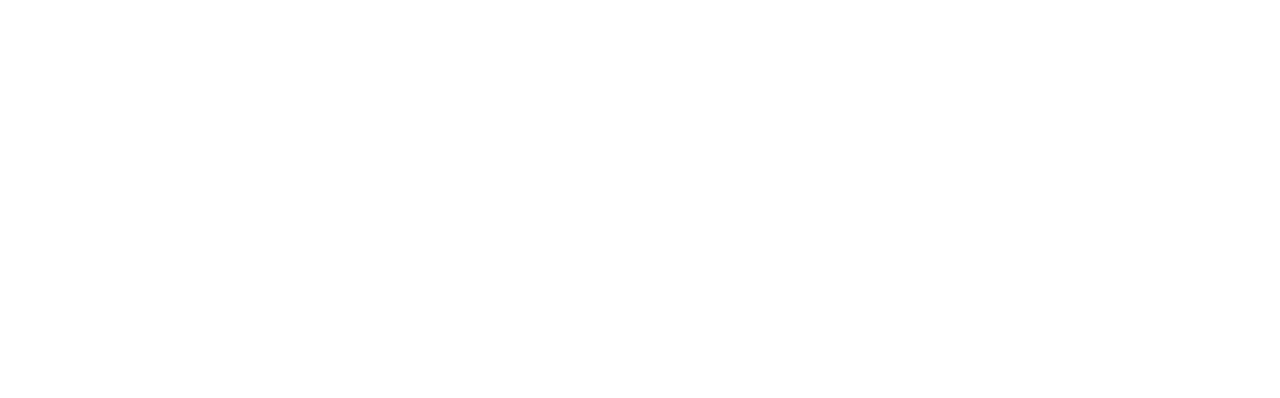
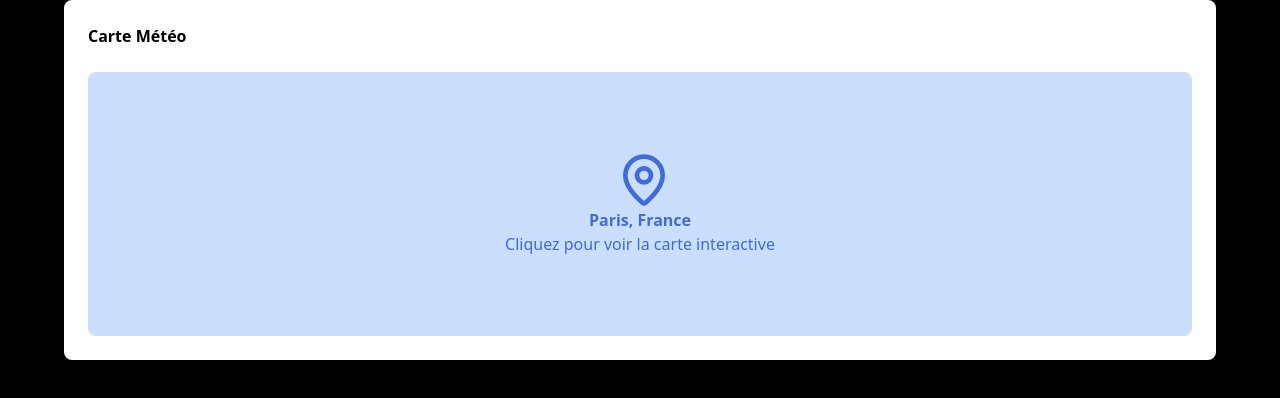
Before and after one commit to Yannis-Alouache/tailwind-meteo, a plain HTML site: page index.html in a window 1280 px wide. Drawn offline with nearby package versions, Linux system fonts and the light colour scheme.

Commit message:
feat: add weather map component

```diff
--- a/index.html
+++ b/index.html
@@ -4,8 +4,25 @@
     <meta charset="UTF-8">
     <meta name="viewport" content="width=device-width, initial-scale=1.0">
     <title>Weather Pro</title>
+    <script src="https://cdn.jsdelivr.net/npm/@tailwindcss/browser@4"></script>
 </head>
-<body>
+<body class="bg-black">
+    <div class="max-w-6xl mx-auto">
+        <!-- Start Weather Map -->
+        <div class="bg-white rounded-lg relative p-6">
+            <h3 class="font-bold">Carte Météo</h3>
+            <div class="bg-[#cadffe] text-[#406bd8] relative rounded-lg mt-6 p-4 flex flex-col items-center lg:py-20">
+                <i data-lucide="map-pin" class="size-14 ml-2"></i>
+                <p class="font-bold">Paris, France</p>
+                <button class="cursor-pointer">Cliquez pour voir la carte interactive</button>
+            </div>
+        </div>
+        <!-- End Weather Map -->
+    </div>
 
+    <script src="https://unpkg.com/lucide@latest"></script>
+    <script>
+        lucide.createIcons();
+    </script>
 </body>
 </html>
```
